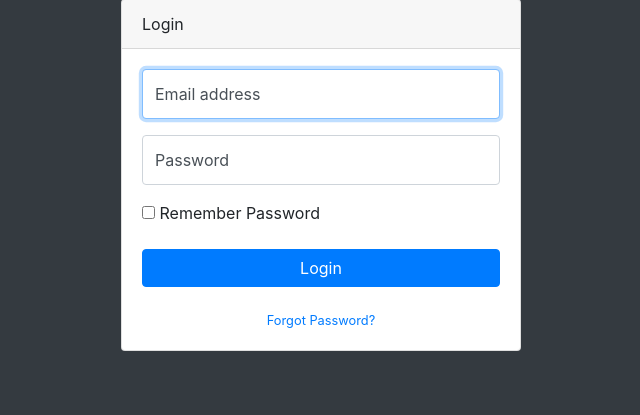
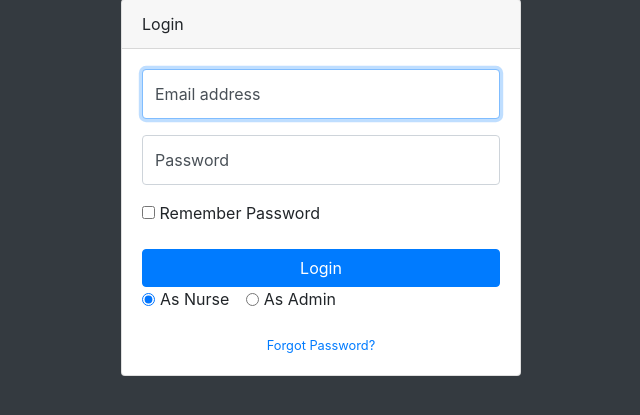
Before and after one commit to charlesdlrsa/dev_log_tournees_infirmiers, a Flask app: page /auth/login in a window 1280 px wide. Shown: the part 49-464 px from the top of the page, without its empty margins (319-959 px from the left). Run offline with Flask 2, Linux system fonts and the light colour scheme; some libraries are stand-ins or nearby versions.

Commit message:
Added Radio Button for login

```diff
--- a/dev_log/auth/controllers.py
+++ b/dev_log/auth/controllers.py
@@ -58,26 +58,30 @@ def login():
     :return:
     """
     if request.method == 'POST':
+        user_type = request.form['user-type']
         email = request.form['email']
         password = request.form['password']
         error = None
-        infirmier = Nurse.query.filter(Nurse.email == email).first()
+        if user_type == 'nurse':
+            infirmier = Nurse.query.filter(Nurse.email == email).first()
+            if infirmier is None:
+                error = 'Incorrect email address.'
+            elif not check_password_hash(infirmier.password, password):
+                error = 'Incorrect password.'
 
-        if infirmier is None:
-            error = 'Incorrect email address.'
-        elif not check_password_hash(infirmier.password, password):
-            error = 'Incorrect password.'
-
-        if error is None:
-            # storing user information in the object "session"
-            session.clear()
-            session['nurse_id'] = infirmier.id
-            session['nurse_last_name'] = infirmier.last_name
-            session['nurse_first_name'] = infirmier.first_name
-            flash('Hi %s %s, welcome back to Our Application!'
-                  % (infirmier.first_name.capitalize(),
-                     infirmier.last_name.capitalize()))
-            return render_template('landing.html')
+            if error is None:
+                # storing user information in the object "session"
+                session.clear()
+                session['nurse_id'] = infirmier.id
+                session['nurse_last_name'] = infirmier.last_name
+                session['nurse_first_name'] = infirmier.first_name
+                flash('Hi %s %s, welcome back to Our Application!'
+                      % (infirmier.first_name.capitalize(),
+                         infirmier.last_name.capitalize()))
+        else:
+            #user is Admin
+            pass
+        return render_template('landing.html')
 
         flash(error)
 
--- a/dev_log/templates/login.html
+++ b/dev_log/templates/login.html
@@ -54,6 +54,16 @@
               </div>
             </div>
             <button class="btn btn-primary btn-block" type="submit">Login</button>
+
+            <div class="form-check form-check-inline">
+              <input class="form-check-input" type="radio" name="user-type" id="inlineRadio1" value="nurse" checked>
+              <label class="form-check-label" for="inlineRadio1">As Nurse</label>
+            </div>
+            <div class="form-check form-check-inline">
+              <input class="form-check-input" type="radio" name="user-type" id="inlineRadio2" value="admin">
+              <label class="form-check-label" for="inlineRadio2"> As Admin</label>
+            </div>
+
           </form>
           <div class="text-center">
             </br>
```
